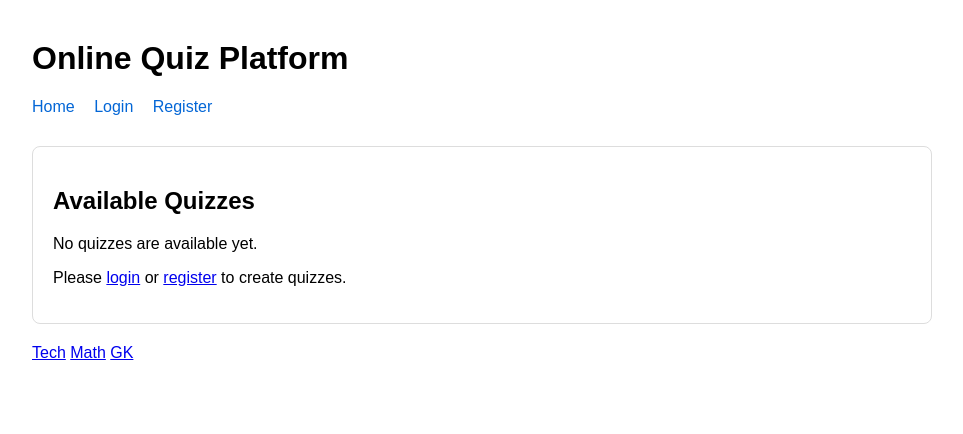
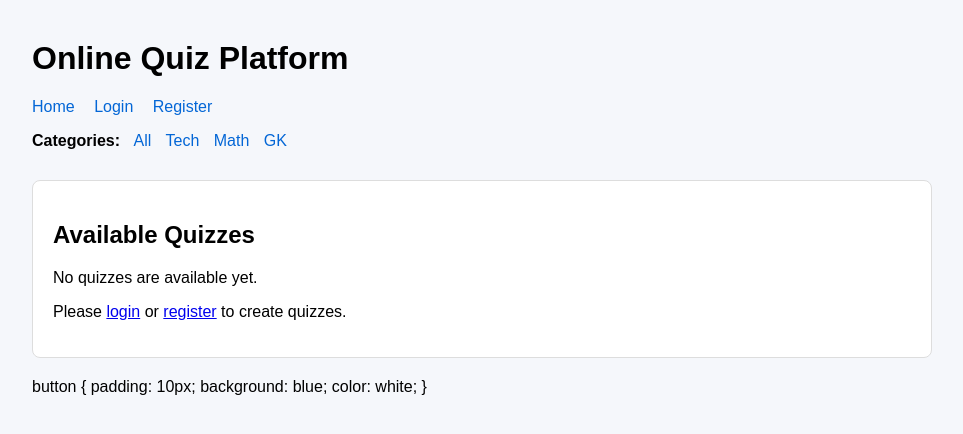
Before and after one commit to omkardeokar71-cmyk/Online-quiz-platform, a Django app: template quiz_project/quiz/templates/home.html in a window 1280 px wide. Shown: the top 434 px of the page, without its empty margins (158-1121 px from the left). Run offline with Django 5.2, Linux system fonts and the light colour scheme; the template is opened without the code that fills it, so the values that code supplies are empty.

Commit message:
Week 7 completed - category, difficulty, testing added

```diff
--- a/quiz_project/quiz/templates/base.html
+++ b/quiz_project/quiz/templates/base.html
@@ -5,13 +5,16 @@
     <meta name="viewport" content="width=device-width, initial-scale=1.0">
     <title>Online Quiz Platform</title>
     <style>
-        body { font-family: Arial, sans-serif; max-width: 900px; margin: 40px auto; padding: 0 20px; }
+        body { font-family: Arial, sans-serif; max-width: 900px; margin: 40px auto; padding: 0 20px; background-color: #f5f7fb; }
         header { margin-bottom: 30px; }
         nav a { margin-right: 15px; text-decoration: none; color: #0366d6; }
-        .card { border: 1px solid #ddd; padding: 20px; border-radius: 8px; margin-bottom: 20px; }
+        .card { border: 1px solid #ddd; padding: 20px; border-radius: 8px; margin-bottom: 20px; background: white; }
         .button { background: #0366d6; color: white; border: none; padding: 10px 16px; border-radius: 5px; cursor: pointer; }
         .button:hover { background: #024e9f; }
         .logout { color: #d73a49; }
+        .category-nav { margin-top: 16px; }
+        .category-nav span { margin-right: 10px; font-weight: 600; }
+        .category-nav a { margin-right: 10px; text-decoration: none; color: #0366d6; }
     </style>
 </head>
 <body>
@@ -28,11 +31,21 @@
                 <a href="{% url 'register' %}">Register</a>
             {% endif %}
         </nav>
+        <nav class="category-nav">
+            <span>Categories:</span>
+            <a href="{% url 'home' %}">All</a>
+            <a href="{% url 'home' %}?category=tech">Tech</a>
+            <a href="{% url 'home' %}?category=math">Math</a>
+            <a href="{% url 'home' %}?category=gk">GK</a>
+        </nav>
     </header>
 
     {% block content %}{% endblock %}
 </body>
 </html>
-<a href="?category=tech">Tech</a>
-<a href="?category=math">Math</a>
-<a href="?category=gk">GK</a>
+button {
+    padding: 10px;
+    background: blue;
+    color: white;
+}
+</style>
--- a/quiz_project/quiz/templates/dashboard.html
+++ b/quiz_project/quiz/templates/dashboard.html
@@ -28,5 +28,3 @@
         {% endif %}
     </div>
 {% endblock %}
-<p>Category: {{ quiz.category }}</p>
-<p>Difficulty: {{ quiz.difficulty }}</p>
--- a/quiz_project/quiz/templates/home.html
+++ b/quiz_project/quiz/templates/home.html
@@ -25,6 +25,3 @@
     {% endif %}
 </div>
 {% endblock %}
-<a href="/dashboard/">Go to Dashboard</a>
-<p>Category: {{ quiz.category }}</p>
-<p>Difficulty: {{ quiz.difficulty }}</p>
--- a/quiz_project/quiz/views.py
+++ b/quiz_project/quiz/views.py
@@ -34,11 +34,6 @@ def login_view(request):
 def logout_view(request):
     logout(request)
     return redirect('login')
-
-
-def home(request):
-    quizzes = Quiz.objects.all()
-    return render(request, 'home.html', {'quizzes': quizzes})
 
 
 @login_required(login_url='login')
```
Also changed, not shown: quiz_project/quiz/models.py (+14 -0 lines), quiz_project/quiz_project/quiz_project/quiz/models.py (+14 -20 lines), quiz_project/db.sqlite3, quiz_project/quiz/migrations/0005_quiz_category_quiz_difficulty.py (added).
